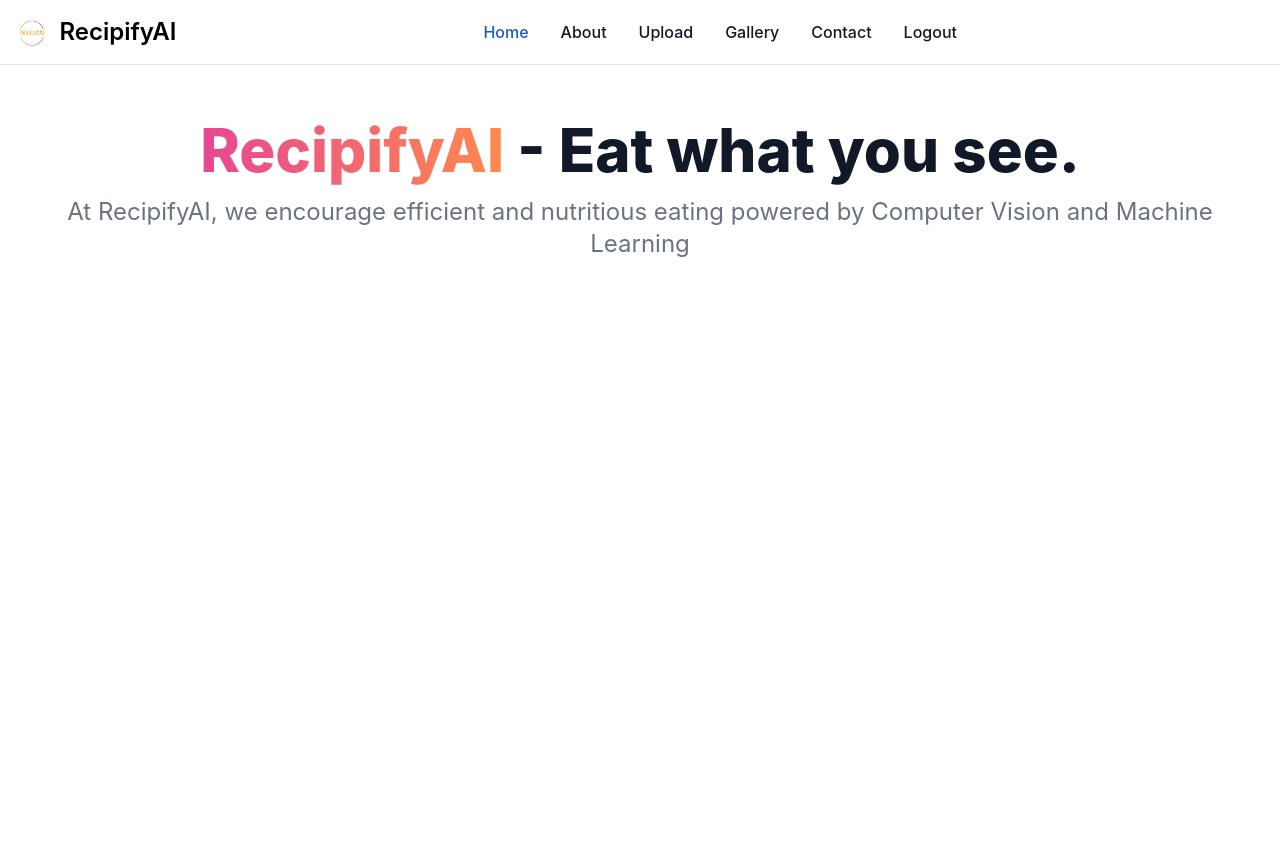
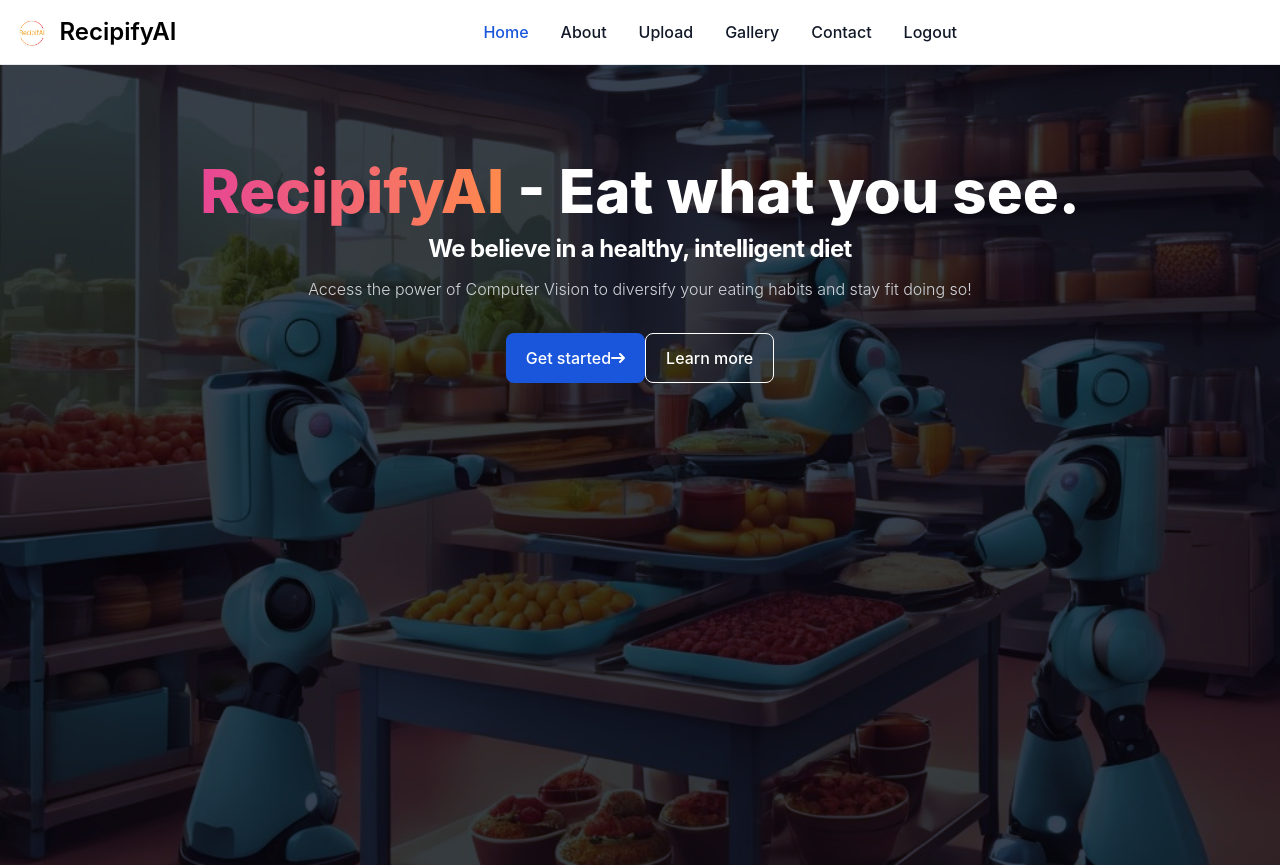
Before and after one commit to vxshxk/recipify, a Django app: page / in a window 1280 px wide. Before the commit the page ends 257 px from the top, so only its background shows below. Run offline with Django 4.2, Linux system fonts and the light colour scheme; the visitor is signed in with stand-in values (Sample User, id 1); some libraries are stand-ins or nearby versions.

Commit message:
Style landing page

```diff
--- a/recipify/recipify/templates/index.html
+++ b/recipify/recipify/templates/index.html
@@ -96,14 +96,28 @@
         </ul>
     </div>
 
-    <div class="heading mt-24 text-center px-4">
-        <h1 class="mb-4 text-2xl font-extrabold text-gray-900 dark:text-white sm:text-3xl md:text-4xl lg:text-6xl">
-            <span class="text-transparent bg-clip-text bg-gradient-to-r from-pink-500 to-orange-400">RecipifyAI</span> - Eat what you see.
-        </h1>
-        <p class="text-base font-normal text-gray-500 sm:text-lg md:text-xl lg:text-2xl dark:text-gray-400">
-            At RecipifyAI, we encourage efficient and nutritious eating powered by Computer Vision and Machine Learning
-        </p>
-    </div>
+    <section class="h-screen w-full bg-center bg-no-repeat bg-gray-700 bg-blend-multiply" style="background-size: cover; background-image: url('static/img/landing.jpg');">
+        <div class="px-4 mx-auto max-w-screen-xl text-center py-24 lg:py-56">
+            <h1 class="mb-4 text-2xl font-extrabold text-white sm:text-3xl md:text-4xl lg:text-6xl">
+                <span class="text-transparent bg-clip-text bg-gradient-to-r from-pink-500 to-orange-400">RecipifyAI</span> - Eat what you see.
+            </h1>
+            <h1 class="mb-4 text-2xl font-bold tracking-tight leading-none text-white md:text-3xl lg:text-4xl">
+                We believe in a healthy, intelligent diet
+            </h1>
+            <p class="mb-8 text-base font-light text-gray-300 sm:px-16 lg:px-48">Access the power of Computer Vision to diversify your eating habits and stay fit doing so!</p>
+            <div class="flex flex-col space-y-4 sm:flex-row sm:justify-center sm:space-y-0">
+                <a href="{% url 'image_upload' %}" class="inline-flex justify-center items-center py-3 px-5 text-base font-medium text-center text-white rounded-lg bg-blue-700 hover:bg-blue-800 focus:ring-4 focus:ring-blue-300 dark:focus:ring-blue-900">
+                    Get started
+                    <svg class="w-3.5 h-3.5 ms-2 rtl:rotate-180" aria-hidden="true" xmlns="http://www.w3.org/2000/svg" fill="none" viewBox="0 0 14 10">
+                        <path stroke="currentColor" stroke-linecap="round" stroke-linejoin="round" stroke-width="2" d="M1 5h12m0 0L9 1m4 4L9 9"/>
+                    </svg>
+                </a>
+                <a href="#" class="inline-flex justify-center hover:text-gray-900 items-center py-3 px-5 sm:ms-4 text-base font-medium text-center text-white rounded-lg border border-white hover:bg-gray-100 focus:ring-4 focus:ring-gray-400">
+                    Learn more
+                </a>
+            </div>
+        </div>
+    </section>
     {% if messages %}
         <div id="messages">
             {% for message in messages %}
--- a/recipify/static/css/index.css
+++ b/recipify/static/css/index.css
@@ -1,5 +1,5 @@
 body {
-    padding-top: 100px; /* Adjust based on the height of the nav bar */
+    padding-top: 65px; /* Adjust based on the height of the nav bar */
 }
 
 .heading {
```
Also changed, not shown: recipify/static/img/landing.jpg (added).
